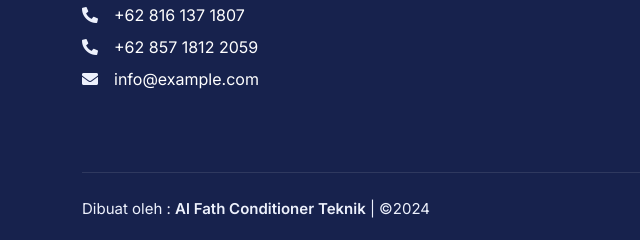
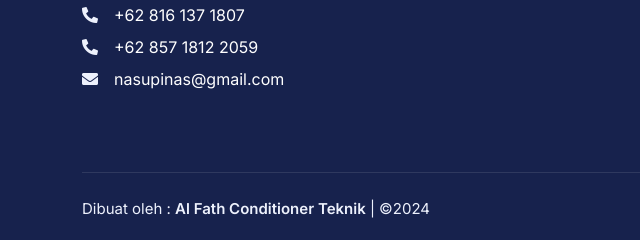
Before and after one commit to coorporates/alfath-conditioner-teknik, a plain HTML site: page index.html in a window 1280 px wide. Shown: the part 3518-3758 px from the top of the page, 0-640 px from the left. Drawn offline with nearby package versions, Linux system fonts and the light colour scheme.

Commit message:
menambahkan email

```diff
--- a/index.html
+++ b/index.html
@@ -318,7 +318,7 @@
             <p class="mb-2 footer-alamat"><i class="fa fa-map-marker-alt me-3"></i><a href="">Jl. Raya Kota Bumi Kp.Perintis Rt01/05 d/s Karet Sepatan Tangerang Banten</a></p>
             <p class="mb-2 footer-contact"><i class="fa fa-phone-alt me-3"></i><a href="https://wa.me/628161371807">+62 816 137 1807</a></p>
             <p class="mb-2 footer-contact"><i class="fa fa-phone-alt me-3"></i><a href="https://wa.me/6285718122059">+62 857 1812 2059</a></p>
-            <p class="mb-2 footer-email"><i class="fa fa-envelope me-3"></i><a href="">info@example.com</a></p>
+            <p class="mb-2 footer-email"><i class="fa fa-envelope me-3"></i><a href="mailto:nasupinas@gmail.com">nasupinas@gmail.com</a></p>
           </div>
           <div class="col-lg-3 col-md-6">
             <h4 class="text-light mb-4">Jam Pelayanan</h4>
```
